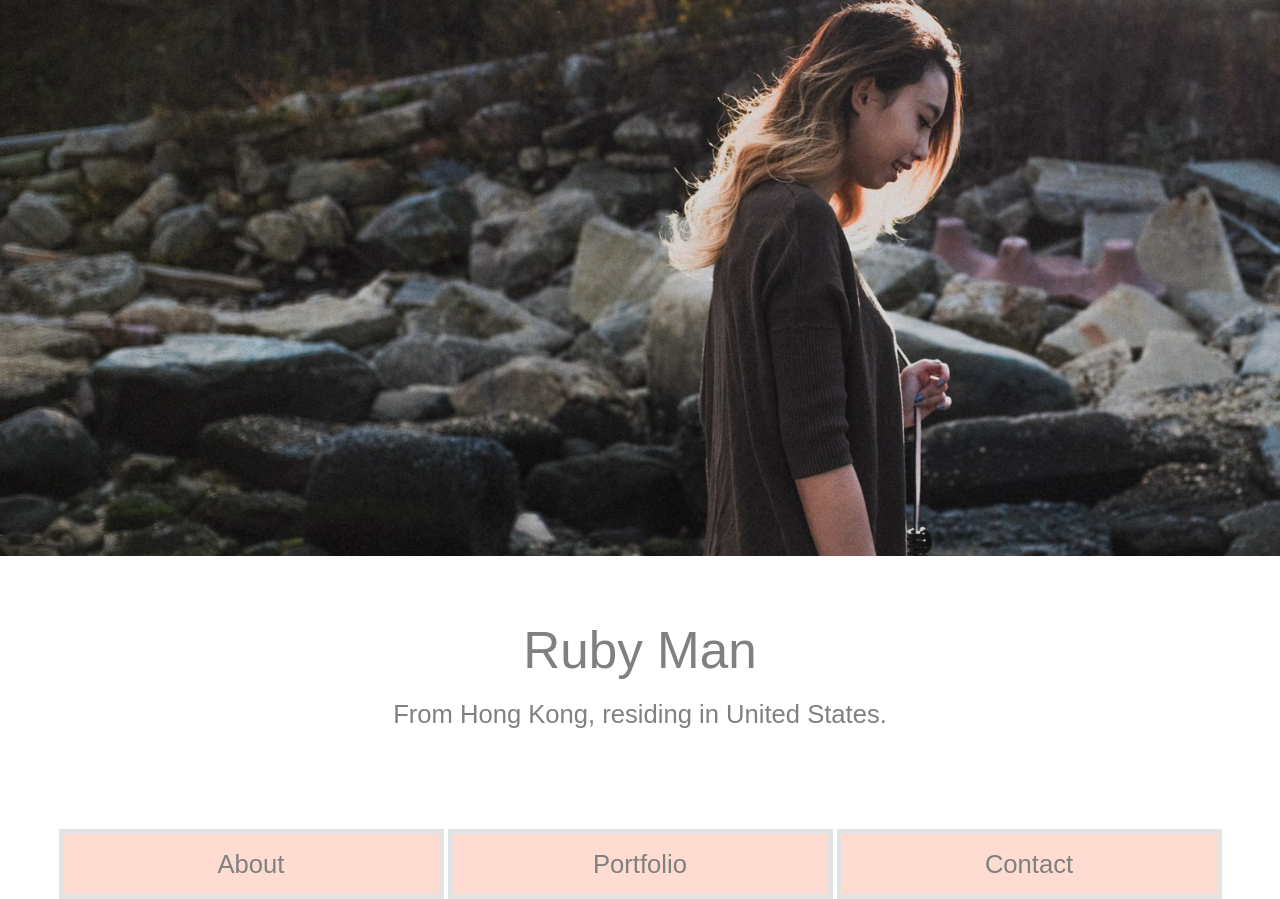
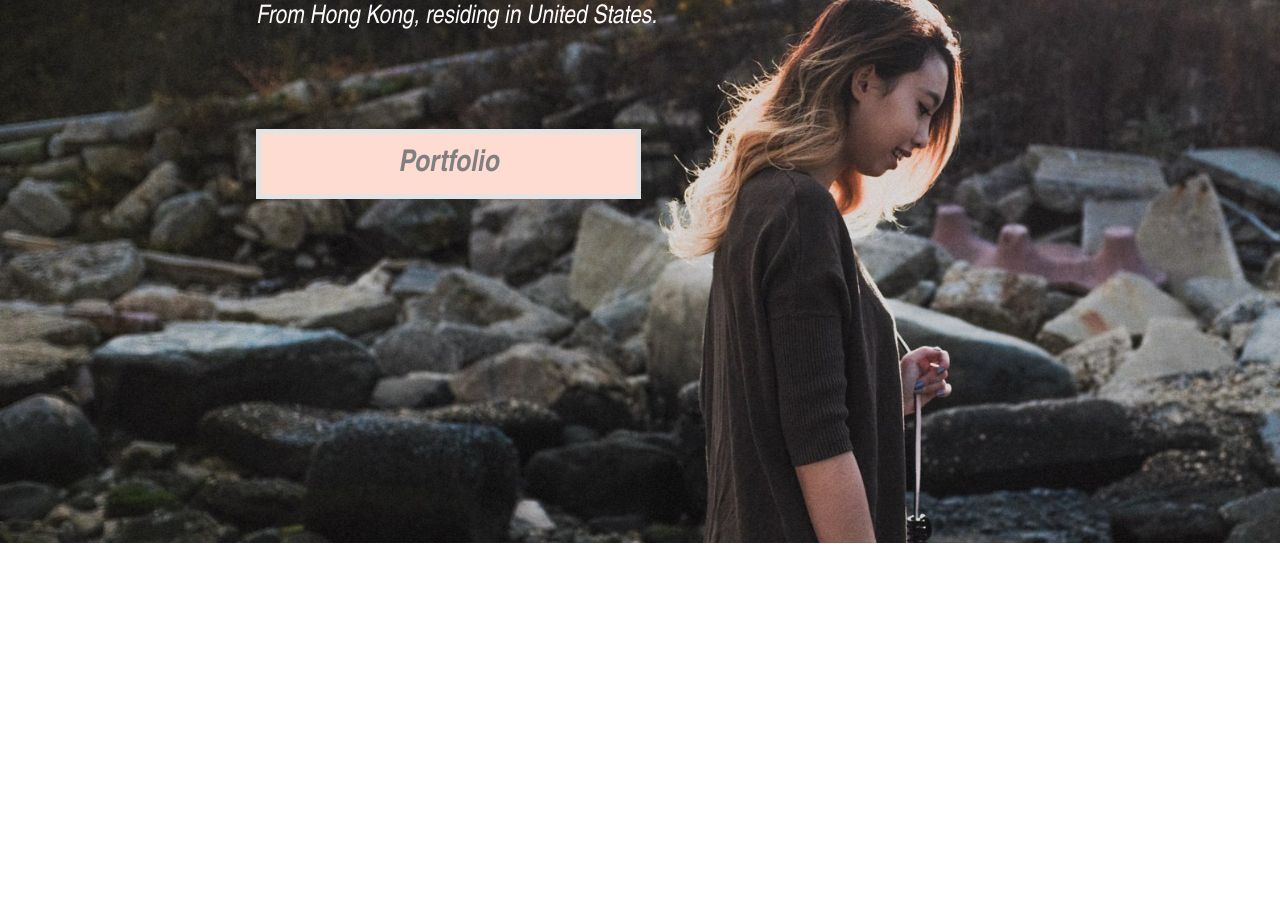
Before and after one commit to Ruby-Man/ruby-man.github.io, a plain HTML site: page index.html in a window 1280 px wide. Shown: the part 471-1370 px from the top of the page. After the commit the page ends 1021 px from the top, so only its background shows below. Drawn offline with Linux system fonts and the light colour scheme.

Commit message:
changing layout to home page

```diff
--- a/css/style.css
+++ b/css/style.css
@@ -2,40 +2,37 @@ body {
    background-color: transparent;
    text-align: center;
    margin: 0;
+   padding: 0;
 }
 
-#container {
-   background-color: #f1f1f1;
-   position: relative;
-   width: 100vw;
-}
+
 
 .imglogo {
    display: inline-block;
-   width: 208px;
-   height: 91px;
+   width: 218px;
+   height: 101px;
    position: relative;
    margin-top: 5vh;
 }
 
 .hero {
-   width: 100vw;
+   display: inline-block;
+   width: 100%;
    position: relative;
-   top: 3vw;
+   top: 1em;
 }
 
 nav {
    position: relative;
-   width: 50%;
-   font-family: 'Avenir Next Condensed', sans-serif;
-   font-weight: 300;
-   font-size: 1vw;
+   width: 100%;
+   font-family: Arial Narrow, sans-serif;
+   font-weight: 800;
+   font-size: 1em;
    margin: 0 auto;
-   top: -66vw;
+   top: -70vw;
 }
 
 nav ul {
-   width: 100%;
    list-style: none;
    margin: 0;
    padding: 0;
@@ -52,54 +49,40 @@ nav ul li a {
 }
 
 #home {
-   font-weight: 900;
+   font-weight: 500;
    color: #fedcd2;
 }
 
 h1 {
-   font-family: 'Avenir Next Condensed', Nunito, sans-serif;
-   font-weight: 500;
-   font-size: 4vw;
-   color: #808080;
-   text-align: center;
+   font-family: Arial Narrow, sans-serif;
+   font-weight: 100;
+   font-size: 6vw;
+   color: #fedcd2;
+   text-align: left;
    position: relative;
-   margin-top: 100px;
+   margin-top: -50vw;
+   margin-left: 20vw;
    margin-bottom: 0;
 }
 
 p {
-   font-family: 'Avenir Next Condensed', Nunito, sans-serif;
-   font-weight: 200;
+   font-family: Arial Narrow, sans-serif;
+   font-style: italic;
    font-size: 2vw;
-   color: #808080;
-   text-align: center;
+   color: #fffafa;
+   text-align: left;
    position: relative;
    margin-top: 20px;
-   margin-bottom: 100px;
+   margin-left: 20vw;
+
+
 }
 
 .box1 {
-  display: inline-block;
-  position: relative;
-
-}
-
-.About {
-   width: 385px;
-   height: 70px;
-   background-color: #fedcd2;
-   border: 5px solid rgb(227, 227, 227);
-   font-family: 'Avenir Next Condensed', Nunito, sans-serif;
-   font-weight: 300;
-   font-size: 2vw;
-   color: #808080;
-   transition: all 500ms ease;
-}
-
-.About:hover {
-   background: rgba(0, 0, 0, 0);
-   color: #fedcd2;
-   box-shadow: 0 0 0 3px rgb(227, 227, 227);
+  position: absolute;
+  margin-top: 70px;
+  margin-left: 20vw;
+  z-index: 99;
 }
 
 .Porfolio {
@@ -107,11 +90,13 @@ p {
    height: 70px;
    background-color: #fedcd2;
    border: 5px solid rgb(227, 227, 227);
-   font-family: 'Avenir Next Condensed', Nunito, sans-serif;
-   font-weight: 300;
-   font-size: 2vw;
+   font-family: Arial Narrow, sans-serif;
+   font-weight: 800;
+   font-size: 30px;
+   font-style: italic;
    color: #808080;
    transition: all 500ms ease;
+
 }
 
 .Porfolio:hover {
@@ -120,20 +105,19 @@ p {
    box-shadow: 0 0 0 3px rgb(227, 227, 227);
 }
 
-.Contact {
-   width: 385px;
-   height: 70px;
-   background-color: #fedcd2;
-   border: 5px solid rgb(227, 227, 227);
-   font-family: 'Avenir Next Condensed', Nunito, sans-serif;
-   font-weight: 300;
-   font-size: 2vw;
-   color: #808080;
-   transition: all 500ms ease;
+@media screen and (max-width: 1231px) {
+  .box1 {
+    position: absolute;
+    margin-top: 20px;
+    margin-left: 20vw;
+    z-index: 99;
+  }
+
+  .Porfolio {
+     width: 125px;
+     height: 37px;
+     font-weight: 800;
+     font-size: 10px;
+     border: 2px solid rgb(227, 227, 227);
+  }
 }
-
-.Contact:hover {
-   background: rgba(0, 0, 0, 0);
-   color: #fedcd2;
-   box-shadow: 0 0 0 3px rgb(227, 227, 227);
-}
--- a/index.html
+++ b/index.html
@@ -34,9 +34,7 @@
       <h1> Ruby Man </h1>
       <p> From Hong Kong, residing in United States. </p>
       <div class="box1">
-         <button class="About" onclick='location.href="about.html"'>About</button>
          <button class="Porfolio" onclick='location.href="portfolio.html"'>Portfolio</button>
-         <button class="Contact" onclick='location.href="contact.html"'>Contact</button>
       </div>
    </main>
 </body>
```
